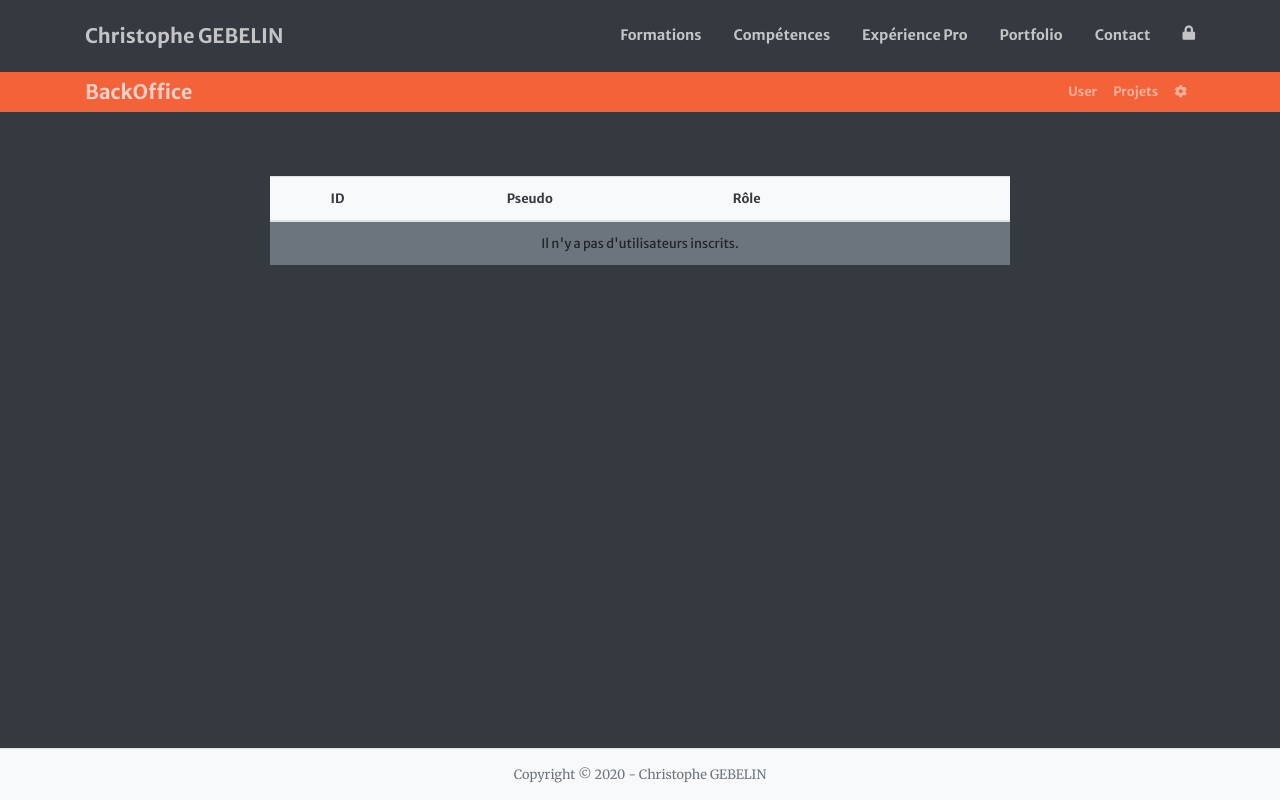
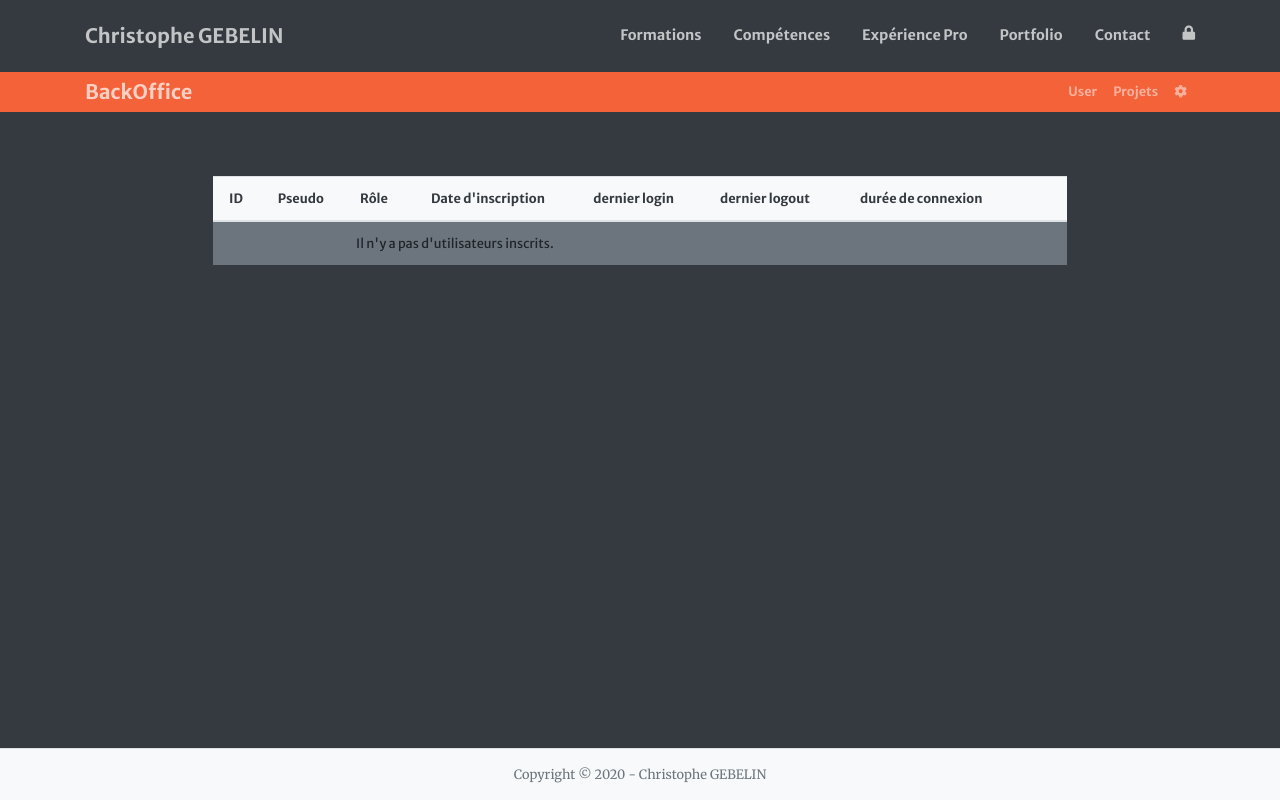
Before and after one commit to chrisgebel1/portfolio, a Symfony app: template templates/admin/backoffice/user.html.twig in a window 1280 px wide. Run offline with Twig, Linux system fonts and the light colour scheme; the template is opened without the code that fills it, so the values that code supplies are empty; some libraries are stand-ins or nearby versions.

Commit message:
lastLogin lastLogout

```diff
--- a/config/services.yaml
+++ b/config/services.yaml
@@ -29,3 +29,7 @@ services:
 
     # add more service definitions when explicit configuration is needed
     # please note that last definitions always *replace* previous ones
+
+    App\EventListener\LoginListener:
+        tags:
+            - { name: 'kernel.event_listener', event: 'security.interactive_login' }
--- a/templates/admin/backoffice/user.html.twig
+++ b/templates/admin/backoffice/user.html.twig
@@ -30,13 +30,17 @@
                 </div>
             </div>
         {% endif %}
-        <div class="container">
+        <div class="{# container #} mx-lg-0 mx-2">
             <table class="table table-stripped bg-secondary col-lg-8 col-12 mx-auto">
                 <thead class="bg-light text-dark">
                     <tr class="text-center">
-                        <th>ID</th>
-                        <th>Pseudo</th>
-                        <th>Rôle</th>
+                        <th class="align-middle">ID</th>
+                        <th class="align-middle">Pseudo</th>
+                        <th class="align-middle">Rôle</th>
+                        <th class="align-middle">Date d'inscription</th>
+                        <th class="align-middle">dernier login</th>
+                        <th class="align-middle">dernier logout</th>
+                        <th class="align-middle">durée de connexion</th>
                         <th></th>
                         <th></th>
                     </tr>
@@ -54,6 +58,10 @@
                                     <span>Utilisateur</span>
                                 {% endif %}
                             </td>
+                            <td class="align-middle">{{ user.dateRegistration|date('d/m/Y') }}</td>
+                            <td class="align-middle">{{ user.lastLogin|date('d/m/Y H:i') }}</td>
+                            <td class="align-middle">{{ user.lastLogOut|date('d/m/Y H:i') }}</td>
+                            <td class="align-middle">{{ user.connectionTime }}</td>
                             <td class="align-middle"><a href="{{ path('app_admin_user_edit', {'id': user.id}) }}" class="text-white">Modifier</a></td>
                             {% if user.role == 'ROLE_ADMIN' and user.id == app.user.id %}
                                 <td class="align-middle op50">Supprimer</td>
--- a/templates/profil/index.html.twig
+++ b/templates/profil/index.html.twig
@@ -17,7 +17,7 @@
                     <h2 class="text-uppercase text-white font-weight-bold">{{ app.user.pseudo }}</h2>
                     <hr class="divider my-4">
                     <p class="mt-lg-5 profil-info">Date d'enregistrement : {{ app.user.dateRegistration|date('d/m/Y H:i') }}</p>
-                    <p class="mb-5 profil-info">Date dernière connexion : {{ app.user.dateRegistration|date('d/m/Y H:i') }}</p>
+                    <p class="mb-5 profil-info">Date dernière connexion : {{ app.user.lastLogOut|date('d/m/Y H:i') }}</p>
                 </div>
                 <div class="col-12 col-lg-6 mx-auto text-center">
                     <div class="accordion" id="accordionExample">
```
Also changed, not shown: src/Entity/User.php (+78 -2 lines), src/EventListener/LoginListener.php (added, +42 -0 lines), src/EventListener/LogoutListener.php (added, +41 -0 lines), README.md, 1 other file.
